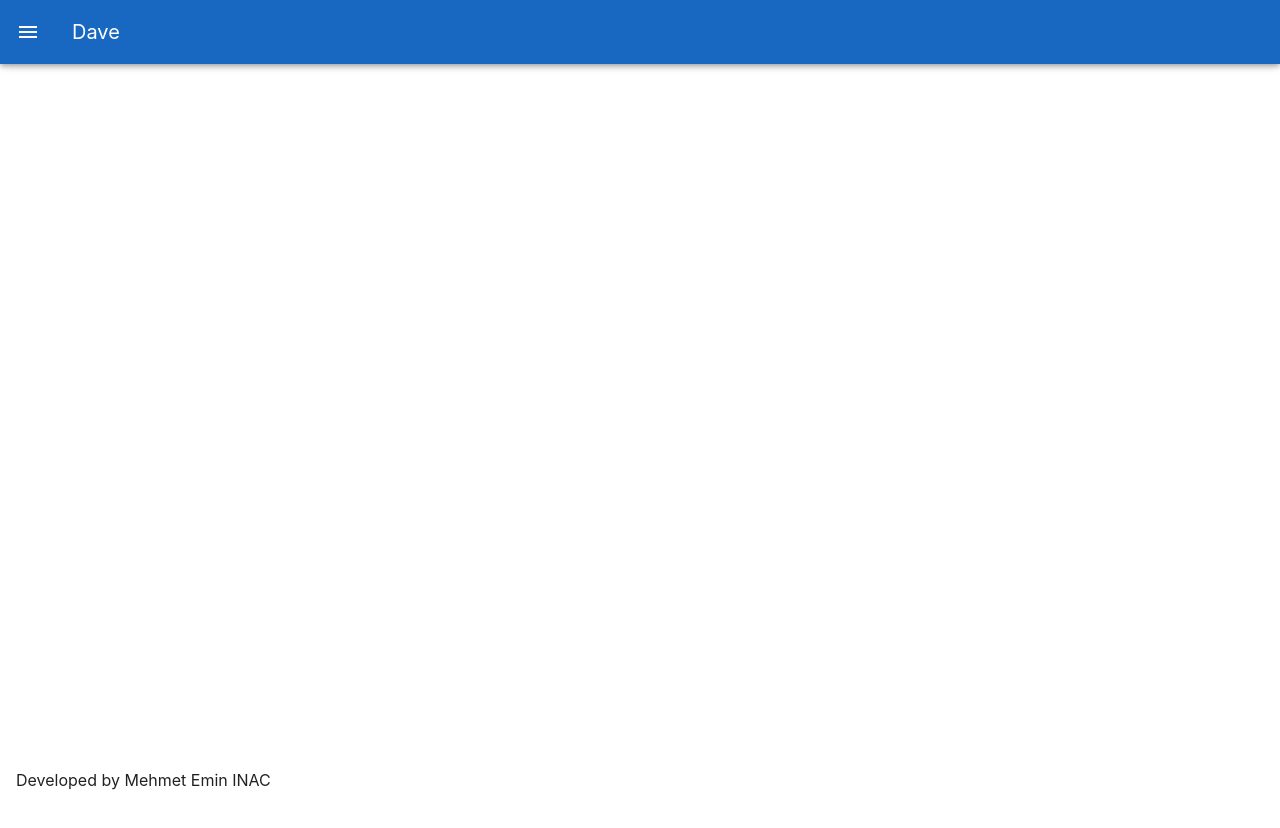
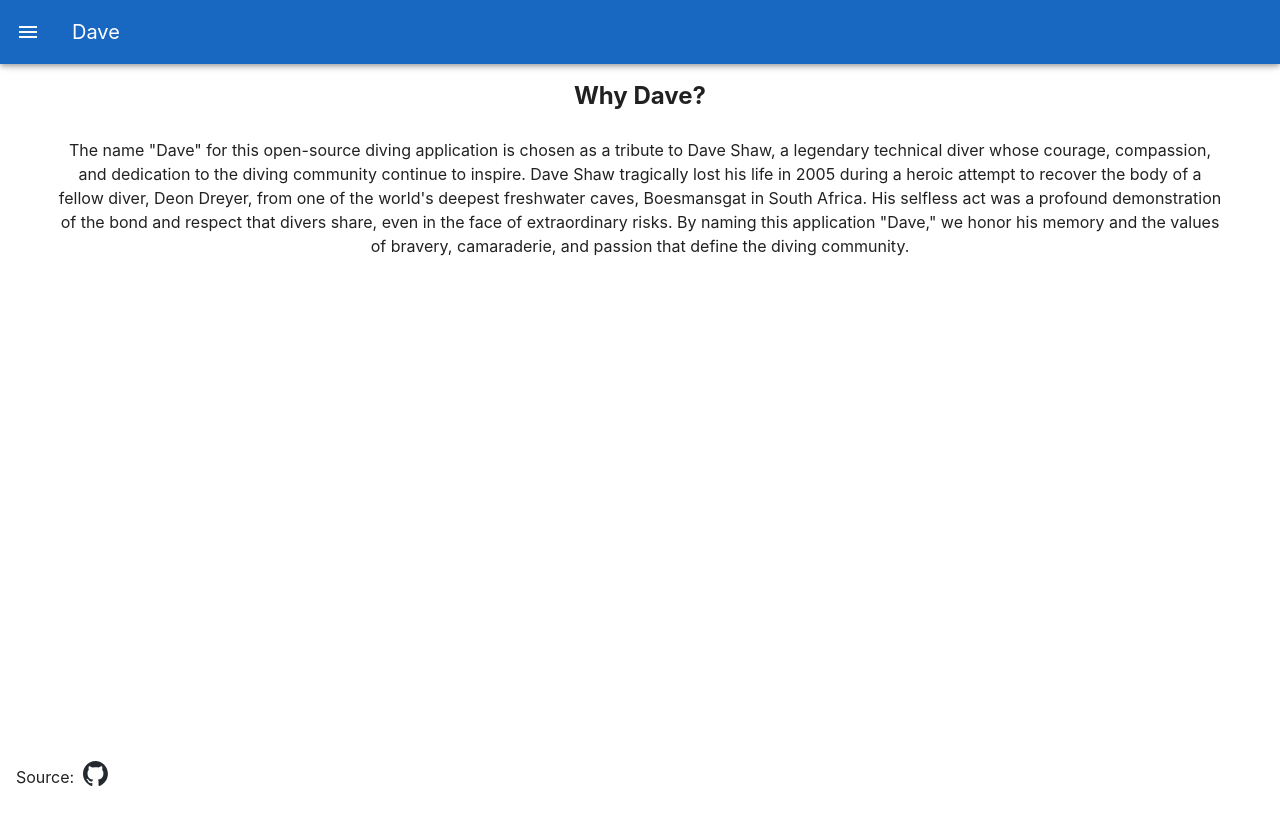
Before and after one commit to meinac/dave, a Vue app: page /why-dave in a window 1280 px wide. Shown: the top 828 px of the page. Built offline with nearby package versions, Linux system fonts and the light colour scheme.

Commit message:
Explain why Dave

```diff
--- a/src/App.vue
+++ b/src/App.vue
@@ -49,7 +49,14 @@
         <router-view />
       </v-container>
     </v-main>
-    <v-footer app>Developed by Mehmet Emin INAC</v-footer>
+    <v-footer app>
+      <div style="display: flex; align-items: center;">
+        <p>
+          Source: &nbsp;
+        </p>
+        <a href="https://github.com/meinac/dave" target="_blank"><img src="/public/github-mark.svg" alt="Example Icon" width="25px" height="25px" /></a>
+      </div>
+    </v-footer>
   </v-app>
 </template>
 
--- /dev/null
+++ b/src/pages/WhyDave.vue
@@ -0,0 +1,14 @@
+<template>
+  <v-row>
+    <v-col cols="12">
+      <h2>Why Dave?</h2>
+    </v-col>
+  </v-row>
+  <v-row>
+    <v-col cols="12">
+      <p>
+        The name "Dave" for this open-source diving application is chosen as a tribute to Dave Shaw, a legendary technical diver whose courage, compassion, and dedication to the diving community continue to inspire. Dave Shaw tragically lost his life in 2005 during a heroic attempt to recover the body of a fellow diver, Deon Dreyer, from one of the world's deepest freshwater caves, Boesmansgat in South Africa. His selfless act was a profound demonstration of the bond and respect that divers share, even in the face of extraordinary risks. By naming this application "Dave," we honor his memory and the values of bravery, camaraderie, and passion that define the diving community.
+      </p>
+    </v-col>
+  </v-row>
+</template>
--- a/src/router/router.js
+++ b/src/router/router.js
@@ -3,12 +3,14 @@ import HomePage from '../pages/HomePage.vue';
 import NoDeco from '../pages/NoDeco.vue';
 import MValues from '../pages/MValues.vue';
 import Constants from '../pages/Constants.vue';
+import WhyDave from '../pages/WhyDave.vue';
 
 const routes = [
   { path: '/', name: 'Home', component: HomePage },
   { path: '/no-deco', name: 'No-Deco', component: NoDeco },
   { path: '/m-values', name: 'M Values', component: MValues },
   { path: '/constants', name: 'Constants', component: Constants },
+  { path: '/why-dave', name: 'Why Dave?', component: WhyDave },
 ];
 
 const router = createRouter({
```
Also changed, not shown: public/github-mark.svg (added).
